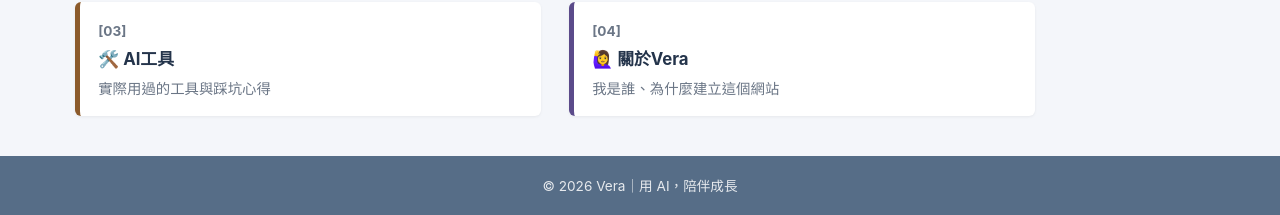
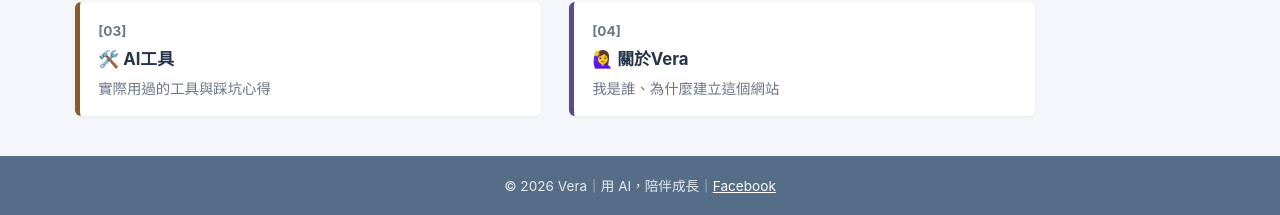
Before and after one commit to Vera-With-AI/Vera-With-AI.github.io, a Jekyll site: the page built from index.md, in a window 1280 px wide. Shown: the part 700-915 px from the top of the page. Built offline with Jekyll 4.4.1, drawn with Linux system fonts in a browser that asks for light colours.

Commit message:
頁尾加上 Facebook 粉專連結
Co-Authored-By: Claude Sonnet 5 <noreply@anthropic.com>

```diff
--- a/_config.yml
+++ b/_config.yml
@@ -12,7 +12,7 @@ collections:
 
 markdown: kramdown
 
-css_version: 18
+css_version: 19
 
 exclude:
   - _templates
--- a/_includes/footer.html
+++ b/_includes/footer.html
@@ -1,5 +1,5 @@
 <footer class="site-footer">
   <div class="container">
-    <p>&copy; {{ site.time | date: "%Y" }} {{ site.title }}｜{{ site.description }}</p>
+    <p>&copy; {{ site.time | date: "%Y" }} {{ site.title }}｜{{ site.description }}｜<a href="https://www.facebook.com/VeraHrAI/" target="_blank" rel="noopener">Facebook</a></p>
   </div>
 </footer>
--- a/assets/css/style.css
+++ b/assets/css/style.css
@@ -178,4 +178,9 @@ a { color: var(--navy); }
   font-size: 0.85rem;
   text-align: center;
 }
+.site-footer a {
+  color: #fff;
+  text-decoration: underline;
+}
+.site-footer a:hover { opacity: 0.85; }
 .site-footer p { margin: 0; }
```
